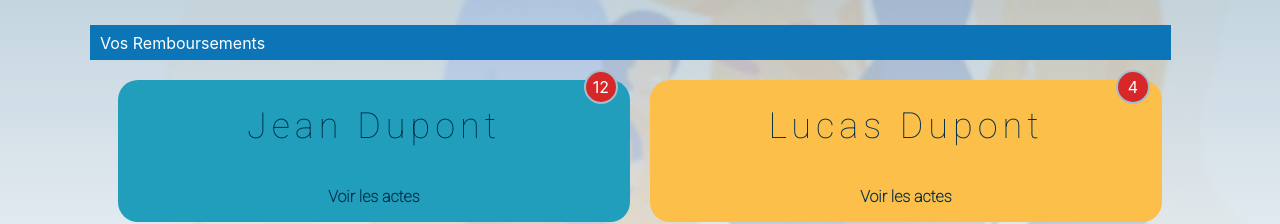
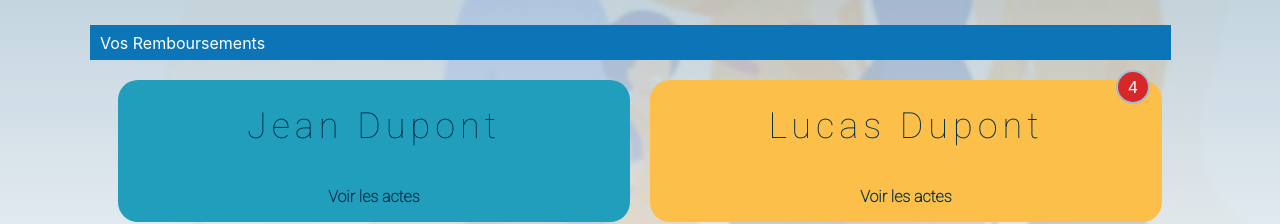
Before and after one commit to WildCodeSchool/remoteFR-R2dwild-P3-secuel-front, a React (Create React App) app: page / in a window 1280 px wide. Shown: the part 349-573 px from the top of the page. Built offline with nearby package versions, Linux system fonts and the light colour scheme.

Commit message:
function to hide notif icon if no notifications

```diff
--- a/src/components/Events.js
+++ b/src/components/Events.js
@@ -30,6 +30,8 @@ const Events = () => {
       >
         <div className='notificationICon'>
           <h1 className='nomAssure'>Jean Dupont</h1>
+          {eventArray.filter(data => data['prénom'] === 'XXX').length ===
+          0 ? null : (
             <span
               data-aos='zoom-in'
               data-aos-duration='800'
@@ -38,6 +40,7 @@ const Events = () => {
             >
               {eventArray.filter(data => data['prénom'] === 'Jean').length}
             </span>
+          )}
         </div>
         {hidden1 ? (
           <p className='voirActes'>Voir les actes</p>
@@ -62,6 +65,8 @@ const Events = () => {
       >
         <div className='notificationICon'>
           <h1 className='nomAssure'>Lucas Dupont</h1>
+          {eventArray.filter(data => data['prénom'] === 'Lucas').length ===
+          0 ? null : (
             <span
               data-aos='zoom-in'
               data-aos-duration='800'
@@ -70,6 +75,7 @@ const Events = () => {
             >
               {eventArray.filter(data => data['prénom'] === 'Lucas').length}
             </span>
+          )}
         </div>
         {hidden2 ? (
           <p className='voirActes'>Voir les actes</p>
@@ -94,6 +100,8 @@ const Events = () => {
       >
         <div className='notificationICon'>
           <h1 className='nomAssure'>Marie Dupont</h1>
+          {eventArray.filter(data => data['prénom'] === 'Marie').length ===
+          0 ? null : (
             <span
               data-aos='zoom-in'
               data-aos-duration='800'
@@ -102,6 +110,7 @@ const Events = () => {
             >
               {eventArray.filter(data => data['prénom'] === 'Marie').length}
             </span>
+          )}
         </div>
         {hidden3 ? (
           <p className='voirActes'>Voir les actes</p>
@@ -126,6 +135,8 @@ const Events = () => {
       >
         <div className='notificationICon'>
           <h1 className='nomAssure'>Léa Dupont</h1>
+          {eventArray.filter(data => data['prénom'] === 'Lea').length ===
+          0 ? null : (
             <span
               data-aos='zoom-in'
               data-aos-duration='800'
@@ -134,6 +145,7 @@ const Events = () => {
             >
               {eventArray.filter(data => data['prénom'] === 'Lea').length}
             </span>
+          )}
         </div>
         {hidden4 ? (
           <p className='voirActes'>Voir les actes</p>
```
Lines whose indentation alone changed are shown as unchanged.
